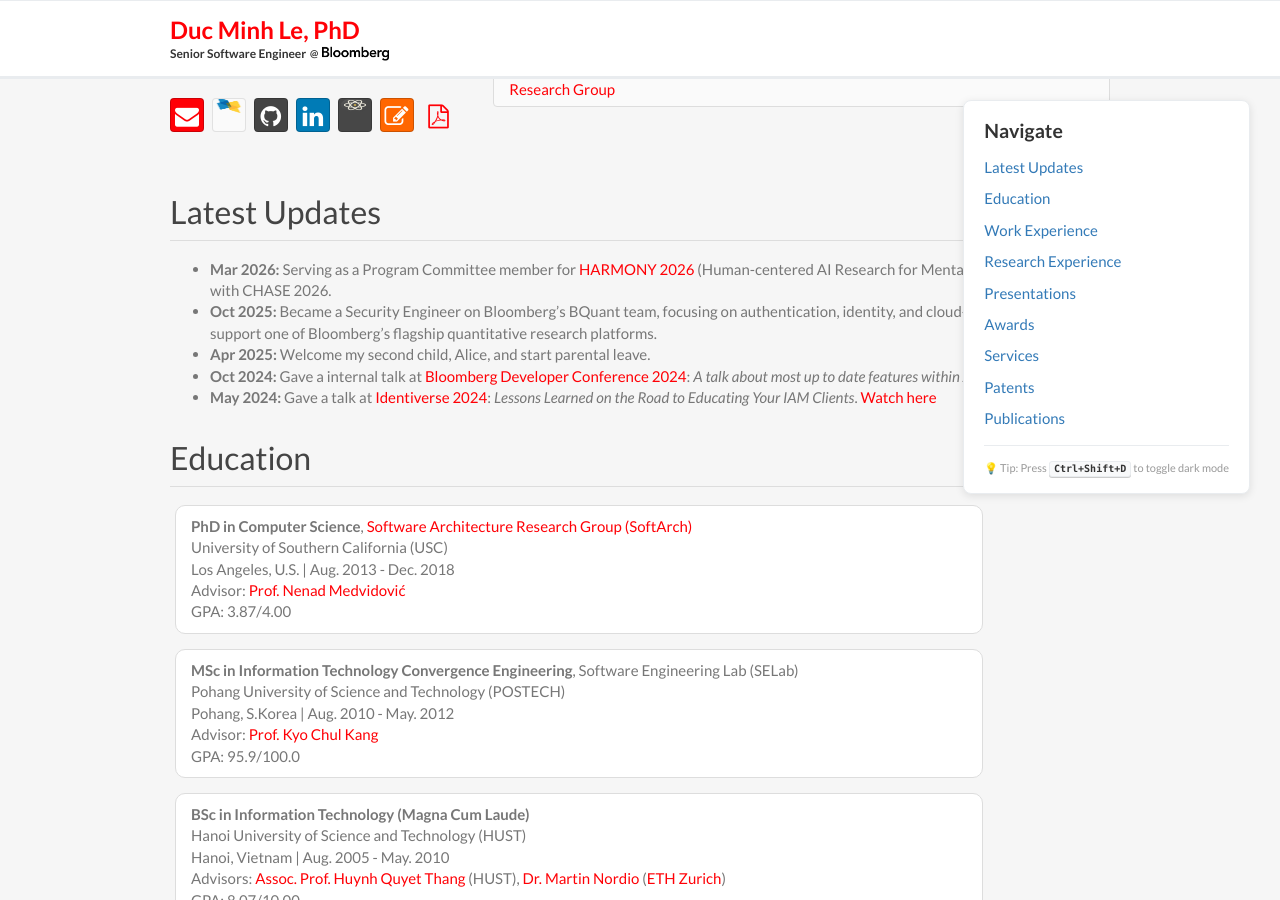
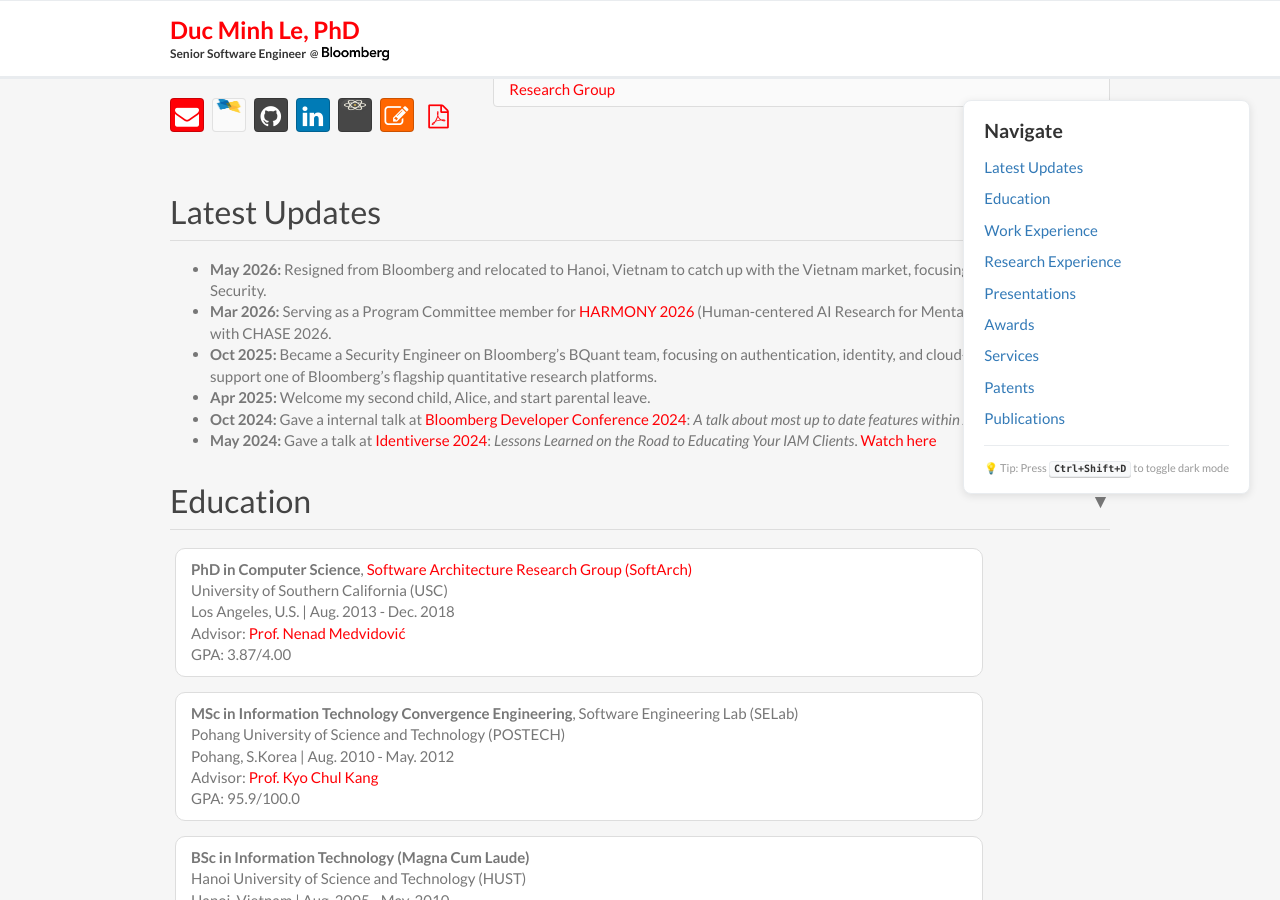
Before and after one commit to lemduc/lemduc.github.io, a Jekyll site: the page built from index.html, in a window 1280 px wide and 900 px high, scrolled down 361 px. Built offline with Jekyll 4.4.1, drawn with Linux system fonts in a browser that asks for light colours.

Commit message:
Add May 2026 update: resigned from Bloomberg, relocated to Hanoi

```diff
--- a/_data/updates.yml
+++ b/_data/updates.yml
@@ -1,3 +1,5 @@
+- date: "May 2026"
+  content: "Resigned from Bloomberg and relocated to Hanoi, Vietnam to catch up with the Vietnam market, focusing on Identity &amp; Security."
 - date: "Mar 2026"
   content: "Serving as a Program Committee member for <a href=\"https://conf.researchr.org/committee/harmony-2026/harmony-2026-program-committee\" target=\"_blank\">HARMONY 2026</a> (Human-centered AI Research for Mental health), co-located with CHASE 2026."
 - date: "Oct 2025"
```
